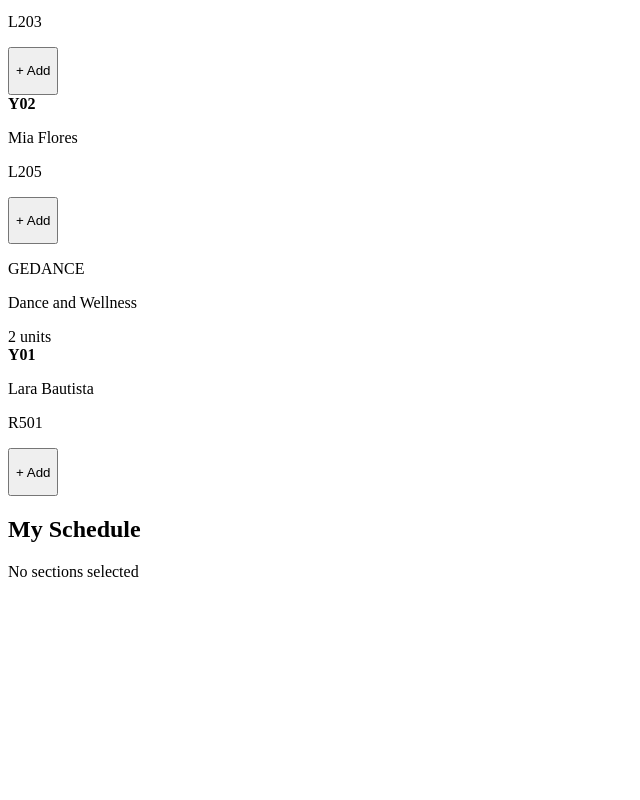
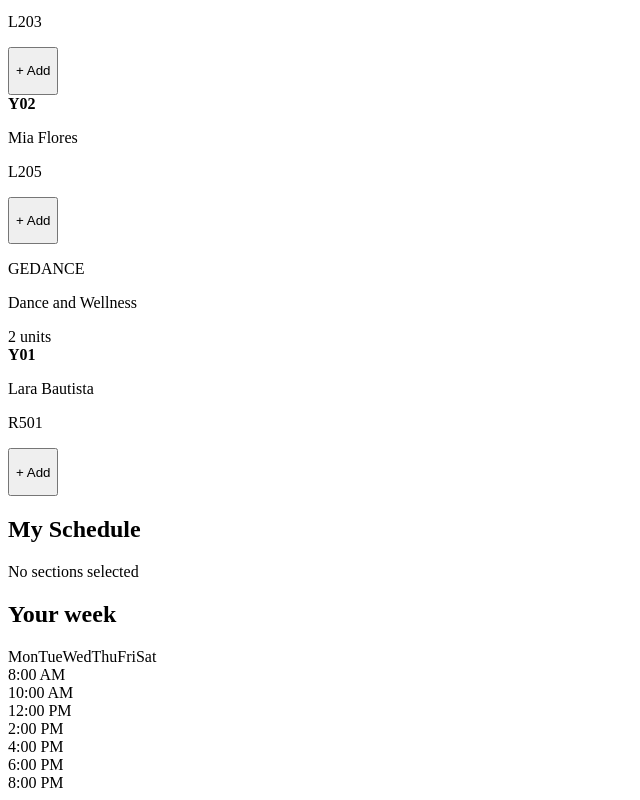
Before and after one commit to wMarc11/Scheda, a React (Vite) app: page / in a window 1280 px wide. Shown: the part 1826-2626 px from the top of the page, without its empty margins (0-640 px from the left). Before the commit the page ends 2423 px from the top, so only its background shows below. Built offline with nearby package versions, Linux system fonts and the light colour scheme.

Commit message:
feat: add schedule timetable

```diff
--- a/src/App.jsx
+++ b/src/App.jsx
@@ -1,6 +1,7 @@
 import { useCourses } from './hooks/useCourses';
 import CourseList from './components/courses/CourseList';
-import SelectedSectionsList from './components/schedule/SelectedSectionsList'
+import SelectedSectionsList from './components/schedule/SelectedSectionsList';
+import ScheduleTimetable from './components/schedule/ScheduleTimetable';
 
 function App() {
   const { courses, loading, error } = useCourses();
@@ -19,6 +20,7 @@ function App() {
 
       <CourseList courses={courses} />
       <SelectedSectionsList />
+      <ScheduleTimetable />
     </main>
   );
 }
--- /dev/null
+++ b/src/components/schedule/ScheduleTimetable.jsx
@@ -0,0 +1,56 @@
+import { useSchedule } from "../../context/ScheduleContext";
+import TimetableEvent from "./TimetableEvent";
+
+
+const ScheduleTimetable = () => {
+    const { selectedSections } = useSchedule();
+
+    const days = ["Mon", "Tue", "Wed", "Thu", "Fri", "Sat"];
+    const times = [
+        "8:00 AM",
+        "10:00 AM",
+        "12:00 PM",
+        "2:00 PM",
+        "4:00 PM",
+        "6:00 PM",
+        "8:00 PM"
+    ];
+
+    return (
+        <div>
+            <h2>Your week</h2>
+            <div>
+                <div>
+                    <span></span>
+
+                    {days.map((day) => (
+                        <span key={day}>{day}</span>
+                    ))}
+                </div>
+
+                {times.map((time) => (
+                    <div key={time}>
+                        <span>{time}</span>
+
+                        {days.map((day) => (
+                            <div key={day}></div>
+                        ))}
+                    </div>
+                ))}
+            </div>
+            {selectedSections.map((section) =>
+                section.schedule.map((schedule, index) => {
+                    return(
+                        <TimetableEvent
+                            key={`${section.id}-${index}`}
+                            section={section}
+                            schedule={schedule}
+                        />
+                    );
+                })
+            )}
+        </div>
+    );
+};
+
+export default ScheduleTimetable;
--- /dev/null
+++ b/src/components/schedule/TimetableEvent.jsx
@@ -0,0 +1,11 @@
+const TimetableEvent = ({ section, schedule }) => {
+    return(
+        <div>
+            <strong>{section.courseId}</strong>
+            <p>{section.section}</p>
+            <small>{section.room}</small>
+        </div>
+    );
+};
+
+export default TimetableEvent;
```
